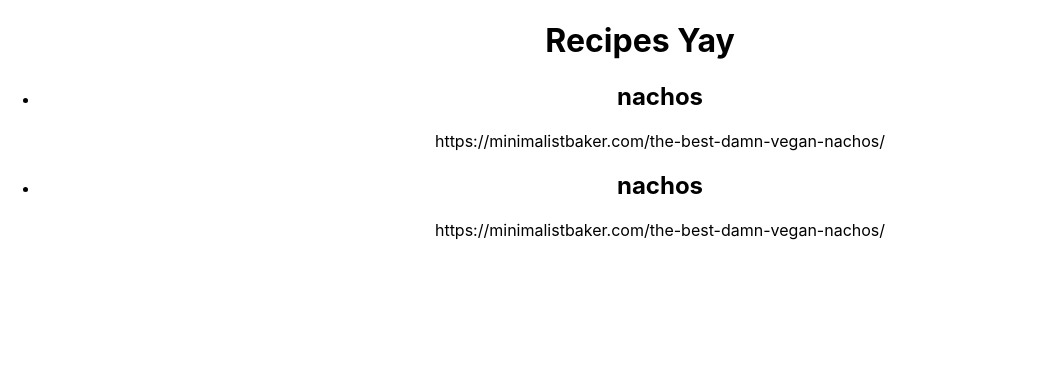
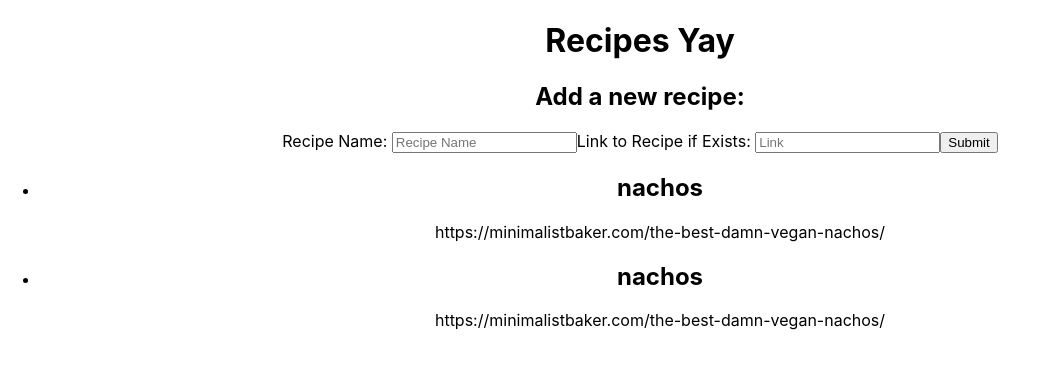
Before and after one commit to ashlynl00/Front-End-Veganlicious, a React (Create React App) app in the folder veganlicious/: page / in a window 1280 px wide. Shown: the top 368 px of the page, without its empty margins (0-1038 px from the left). Built offline with nearby package versions, Linux system fonts and the light colour scheme.

Commit message:
added new recipe feature

```diff
--- a/veganlicious/src/App.js
+++ b/veganlicious/src/App.js
@@ -1,12 +1,16 @@
 import logo from './logo.svg';
 import './App.css';
+import { useState } from 'react';
 import RecipesContainer from './RecipesContainer/RecipesContainer';
+import NewRecipeComponent from './RecipesContainer/NewRecipeComponent';
 
 function App() {
+  const [recipes, setRecipes] = useState([{name: 'nachos', link: 'https://minimalistbaker.com/the-best-damn-vegan-nachos/'}, {name: 'nachos', link: 'https://minimalistbaker.com/the-best-damn-vegan-nachos/'}]);
   return (
     <div className="App">
       <h1>Recipes Yay</h1>
-      <RecipesContainer></RecipesContainer>
+      <NewRecipeComponent recipes={recipes} setRecipes={setRecipes}></NewRecipeComponent>
+      <RecipesContainer recipes={recipes} setRecipes={setRecipes}></RecipesContainer>
     </div>
   );
 }
--- /dev/null
+++ b/veganlicious/src/RecipesContainer/NewRecipeComponent.jsx
@@ -0,0 +1,45 @@
+import { useState } from "react"
+
+const NewRecipeComponent = (props) => {
+    const [newRecipe, setNewRecipe] = useState({
+        name: '',
+        link: ''
+    })
+    const handleInputChange = (e) => {
+        setNewRecipe({
+            ...newRecipe,
+            [e.target.name]: e.target.value
+        })
+        console.log(newRecipe);
+    }
+    const submitNewRecipe = (e) => {
+        e.preventDefault();
+        if (newRecipe.name.length > 2) {
+            console.log('yes it is greater than 2 letters');
+            props.setRecipes([
+                ...props.recipes,
+                newRecipe
+            ])
+            console.log(props.recipes);
+        } else {
+            console.log('in else')
+            alert('The name of the recipe has to be at least 2 characters long.');
+        }
+        setNewRecipe({
+            name: '',
+            link: ''
+        });
+    }
+    return (
+        <>
+            <h2>Add a new recipe: </h2>
+            <form onSubmit={submitNewRecipe}>
+                Recipe Name: <input type="text" placeholder="Recipe Name" name="name" onChange={handleInputChange} value={newRecipe.name}></input>
+                Link to Recipe if Exists: <input type="text" placeholder="Link" name="link" onChange={handleInputChange} value={newRecipe.link}></input>
+                <button type='submit'>Submit</button>
+            </form>
+        </>
+    )
+}
+
+export default NewRecipeComponent;
--- a/veganlicious/src/RecipesContainer/RecipesContainer.jsx
+++ b/veganlicious/src/RecipesContainer/RecipesContainer.jsx
@@ -1,13 +1,12 @@
 import { useState } from "react"
 import SingleRecipeComponent from "./SingleRecipeComponent/SingleRecipeComponent";
 
-const RecipesContainer = () => {
+const RecipesContainer = (props) => {
     // get the recipes so we can show them below through map
     // start with fake data
-    const [recipes, setRecipes] = useState([{name: 'nachos', link: 'https://minimalistbaker.com/the-best-damn-vegan-nachos/'}, {name: 'nachos', link: 'https://minimalistbaker.com/the-best-damn-vegan-nachos/'}]);
     return (
         <ul>
-            {recipes.map((recipe)=>{
+            {props.recipes.map((recipe)=>{
                 return (
                     <li><SingleRecipeComponent recipe={recipe}></SingleRecipeComponent></li>
                 )
```
